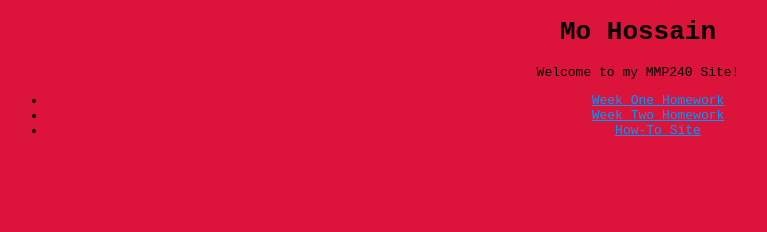
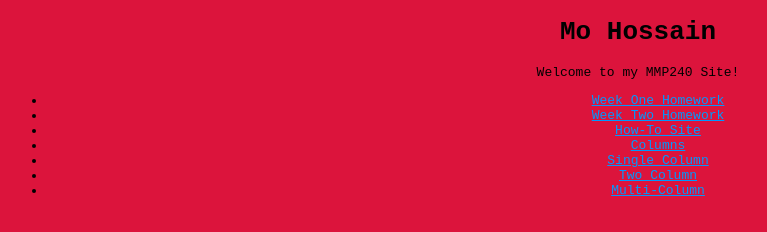
Before and after one commit to mo-as-if/MMP240_1, a plain HTML site: page index.html in a window 1280 px wide. Shown: the whole page, without its empty margins (2-769 px from the left). Drawn offline with Linux system fonts and the light colour scheme.

Commit message:
Updated homepage

```diff
--- a/index.html
+++ b/index.html
@@ -14,6 +14,11 @@
             <li><a href="Wk1/index.html">Week One Homework</a> </li>
             <li><a href="Wk3/index.html">Week Two Homework</a> </li>
             <li><a href="Assignment_3/index.html">How-To Site</a> </li>
+            <li><a href="Wk4/index.html">Columns</a> </li>
+            <li><a href="Wk4/Site1/index.html">Single Column</a> </li>
+            <li><a href="Wk4/Site2/index.html">Two Column</a> </li>
+            <li><a href="Wk4/Site3/index.html">Multi-Column</a> </li>
+
         </ul>
     </body>
 
```
Also changed, not shown: 2 other files.
